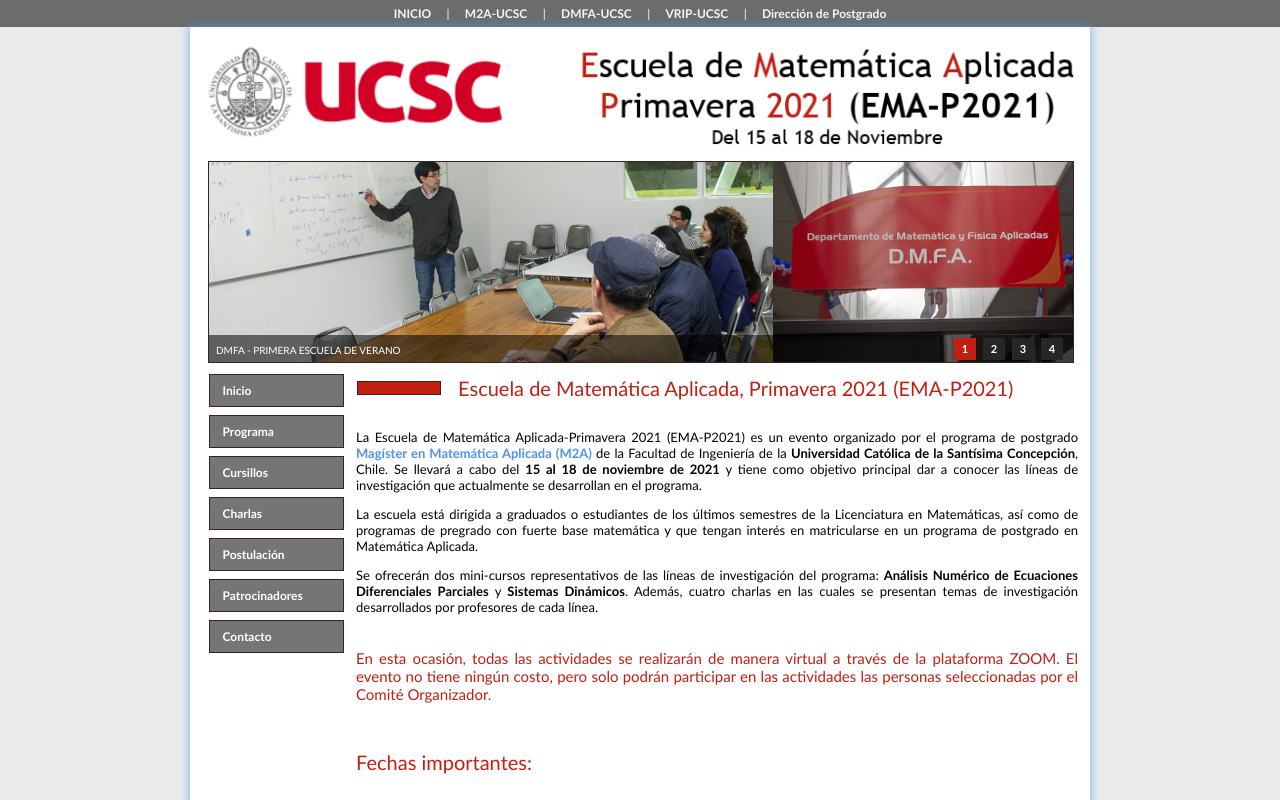
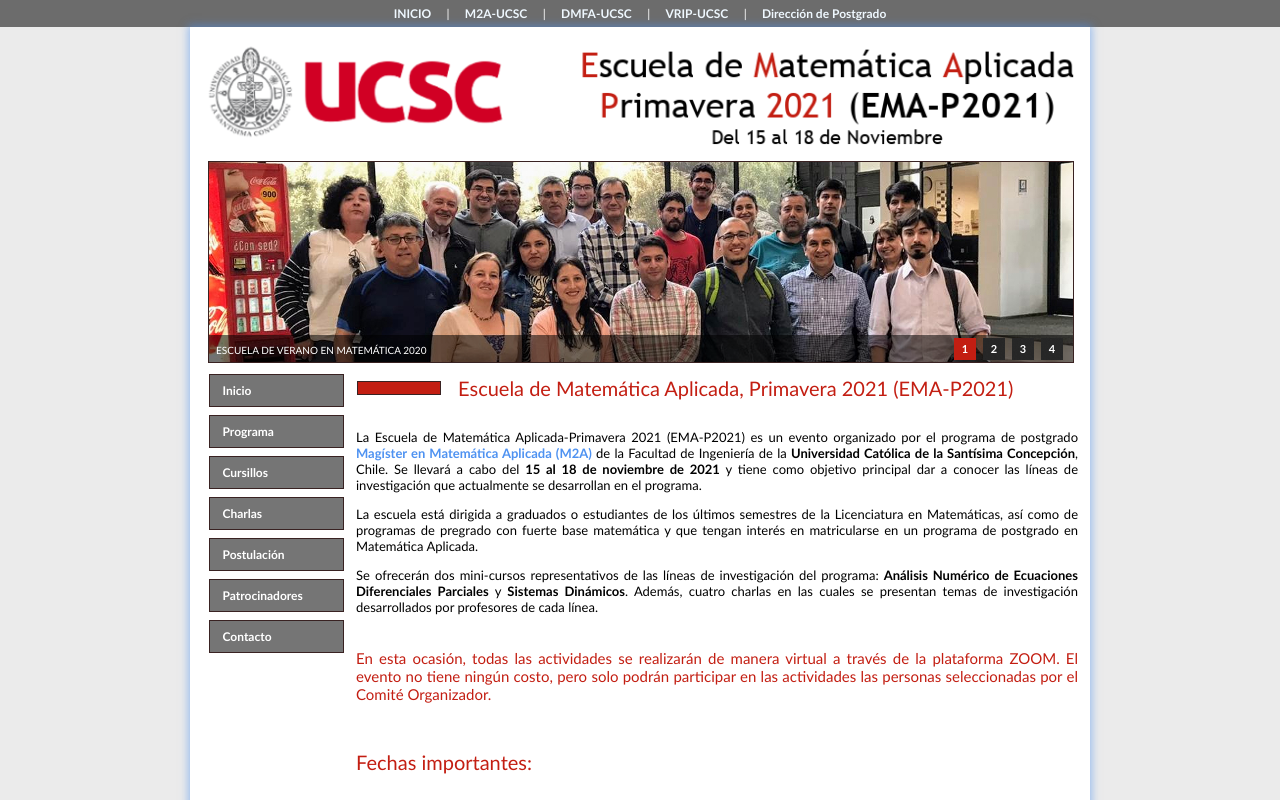
Before and after one commit to ema-p2021/ema-p2021.github.io, a plain HTML site: page index.html in a window 1280 px wide. Shown: the top 800 px of the page. Drawn offline with Linux system fonts and the light colour scheme.

Commit message:
Update index.html

```diff
--- a/index.html
+++ b/index.html
@@ -13,7 +13,7 @@
     <script type="text/javascript">
         if(!window.slider)
             var slider={};
-            slider.data=[{"id":"img-1","desc":"DMFA - Primera Escuela de Verano"},{"id":"img-2","desc":"Vortices en un fluido no-Newtoniano"},{"id":"img-3","desc":"Estudiantes del Programa de Magíster en Matemática Aplicada M2A-UCSC"},{"id":"img-4","desc":"Vista aérea del Campus San Andrés de la UCSC"}];
+            slider.data=[{"id":"img-1","desc":"Escuela de Verano en Matemática 2020"},{"id":"img-2","desc":"Vortices en un fluido no-Newtoniano"},{"id":"img-3","desc":"Estudiantes del Programa de Magíster en Matemática Aplicada M2A-UCSC"},{"id":"img-4","desc":"Vista aérea del Campus San Andrés de la UCSC"}];
     </script>
 </head>
 
@@ -38,7 +38,7 @@
 
     <div id="slider">
         <div class="wrap"><div id="slide-holder"><div id="slide-runner">
-            <a href=""  target="_blank"><img id="img-1" src="img/banner/dmfa-cursillo.jpg" width="100%"></a>
+            <a href=""  target="_blank"><img id="img-1" src="img/banner/evma-2020.jpg" width="100%"></a>
             <a href=""  target="_blank"><img id="img-2" src="img/banner/tbar34.png" width="100%"></a>
             <a href=""  target="_blank"><img id="img-3" src="img/banner/estudiantes-m2a.jpg" width="100%"></a>
             <a href=""  target="_blank"><img id="img-4" src="img/banner/campus-ucsc.jpg" width="100%"></a>
```
